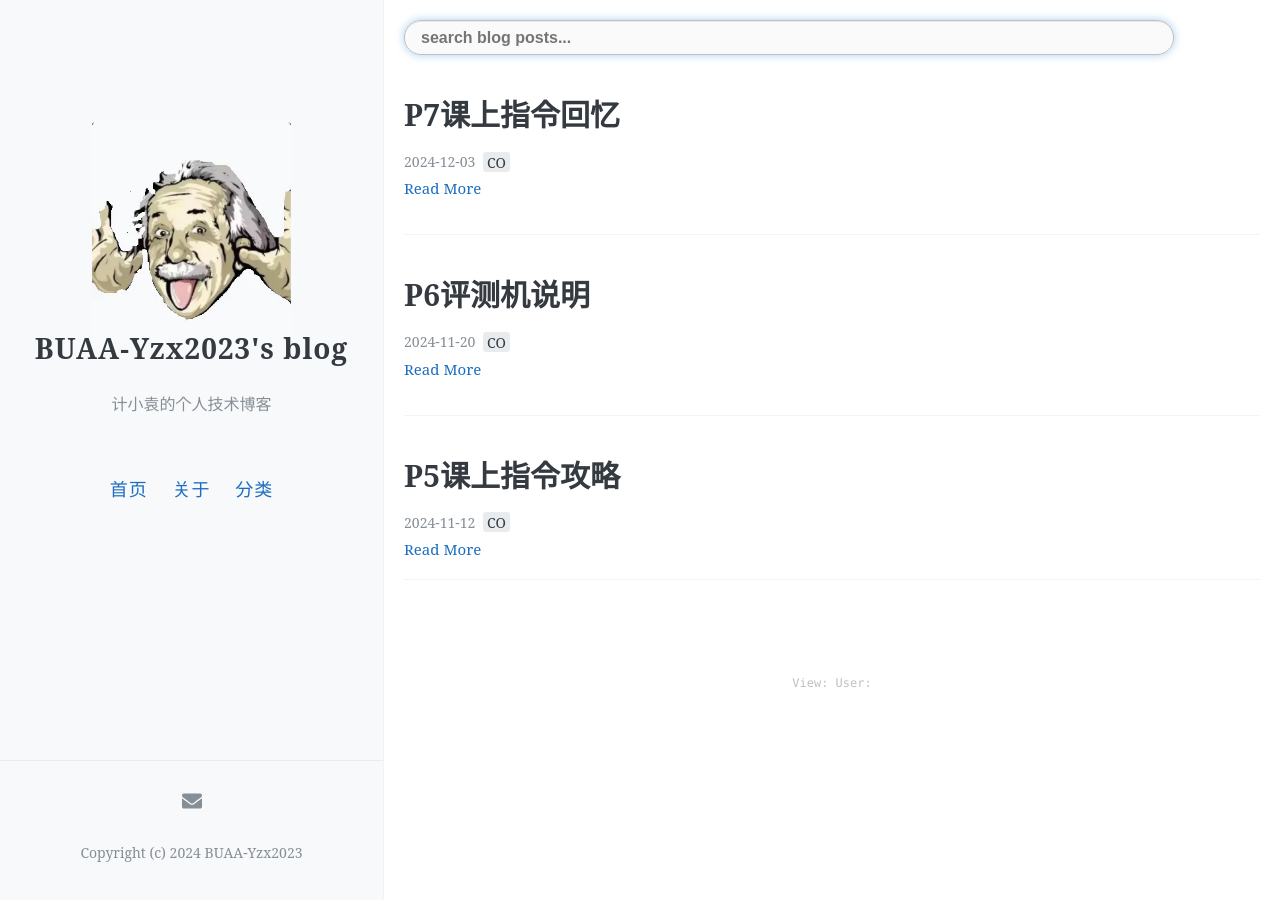
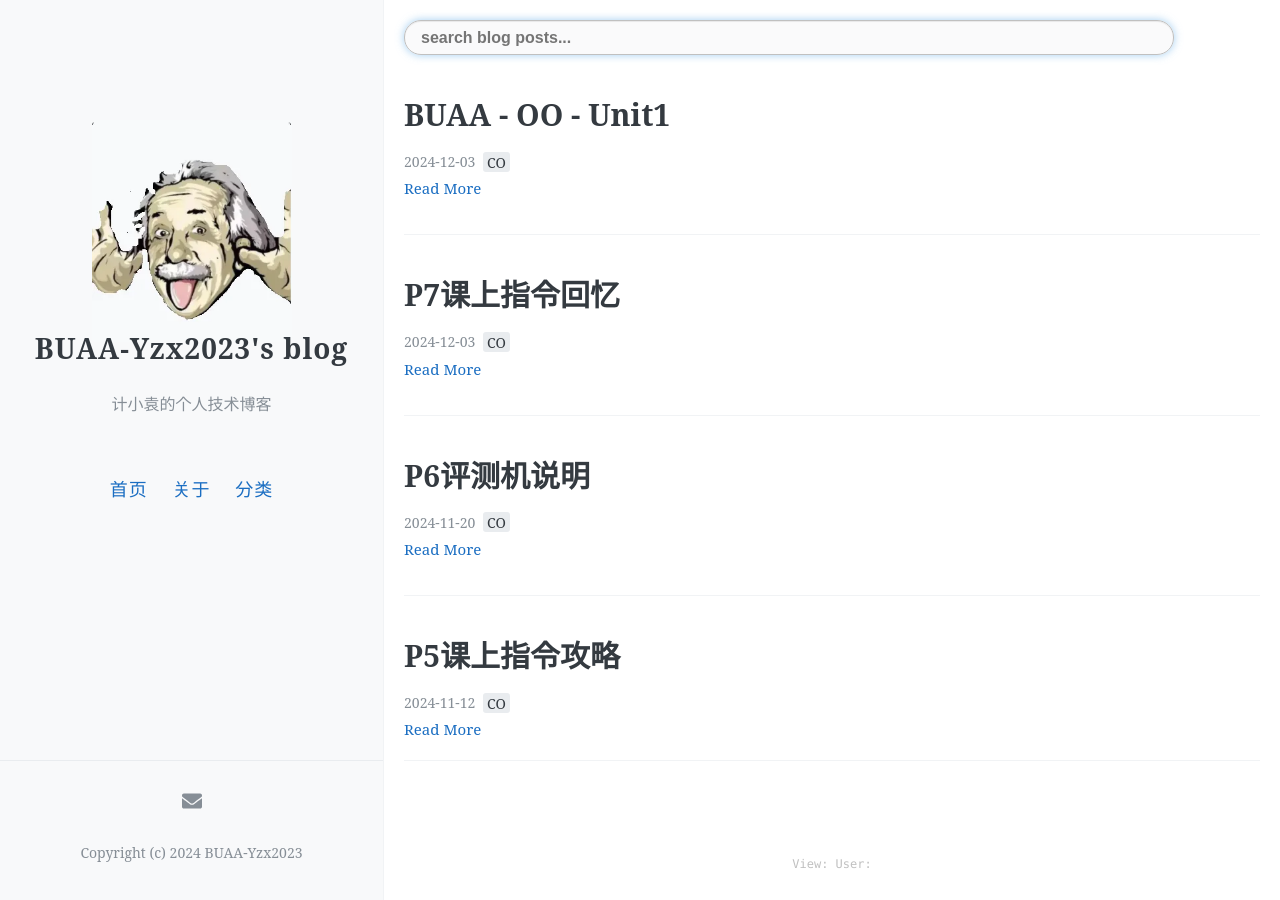
Before and after one commit to pianfan/pianfan.github.io, a Jekyll site: the page built from index.html, in a window 1280 px wide. Built offline with Jekyll 4.4.1, drawn with Linux system fonts in a browser that asks for light colours; the list of posts is cut into pages by our own code; comment, search, counter and statistics services are not loaded.

Commit message:
Update and rename 2025-3-19.md to 2025-3-19-unit1.md

```diff
--- a/_posts/2025-3-19.md
+++ b/_posts/2025-3-19-unit1.md
@@ -1,3 +1,13 @@
+---
+layout: post
+title: "BUAA - OO - Unit1"
+date:   2024-12-03
+tags: [CO]
+comments: true
+author: BUAA-Yzx2023
+---
+
+<!-- more -->
 ## BUAA - OO - Unit1
 
 [TOC]
```
